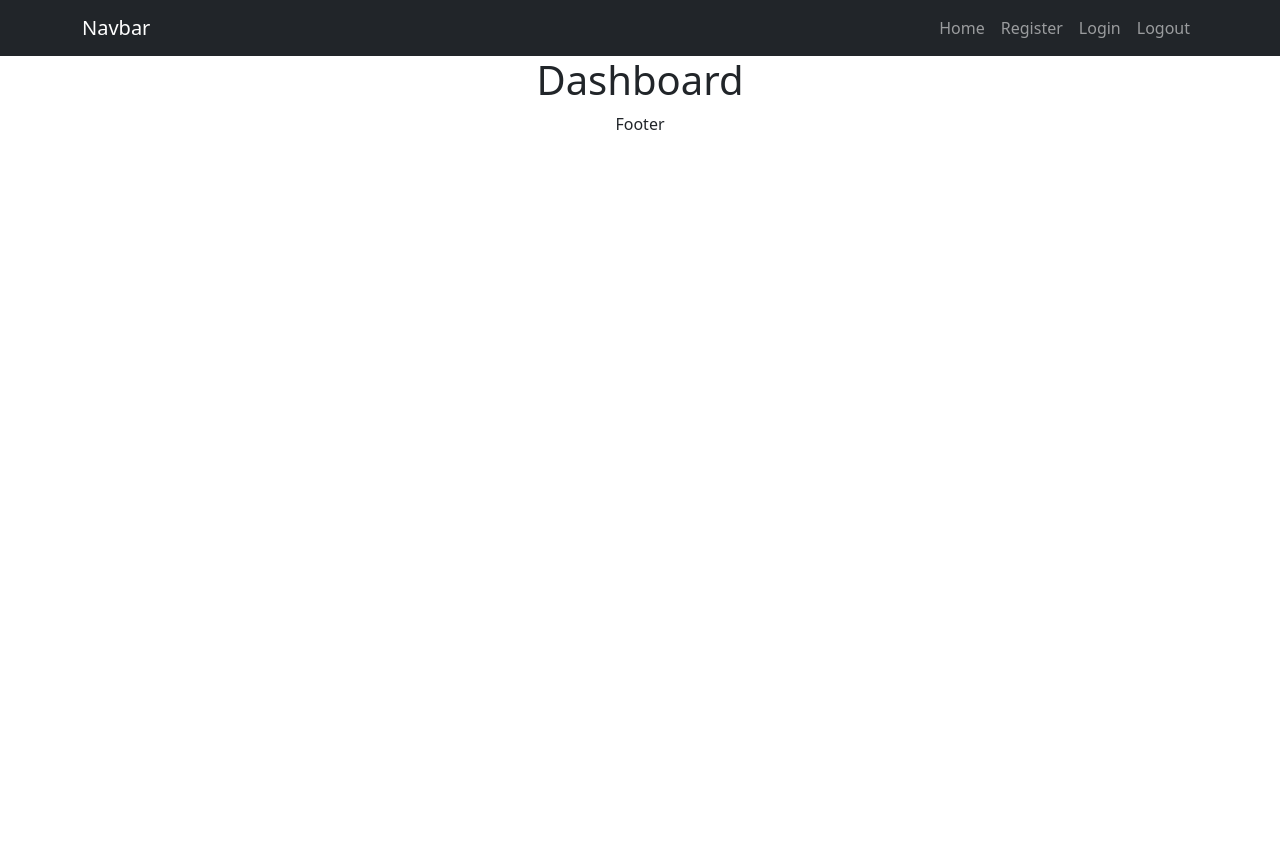
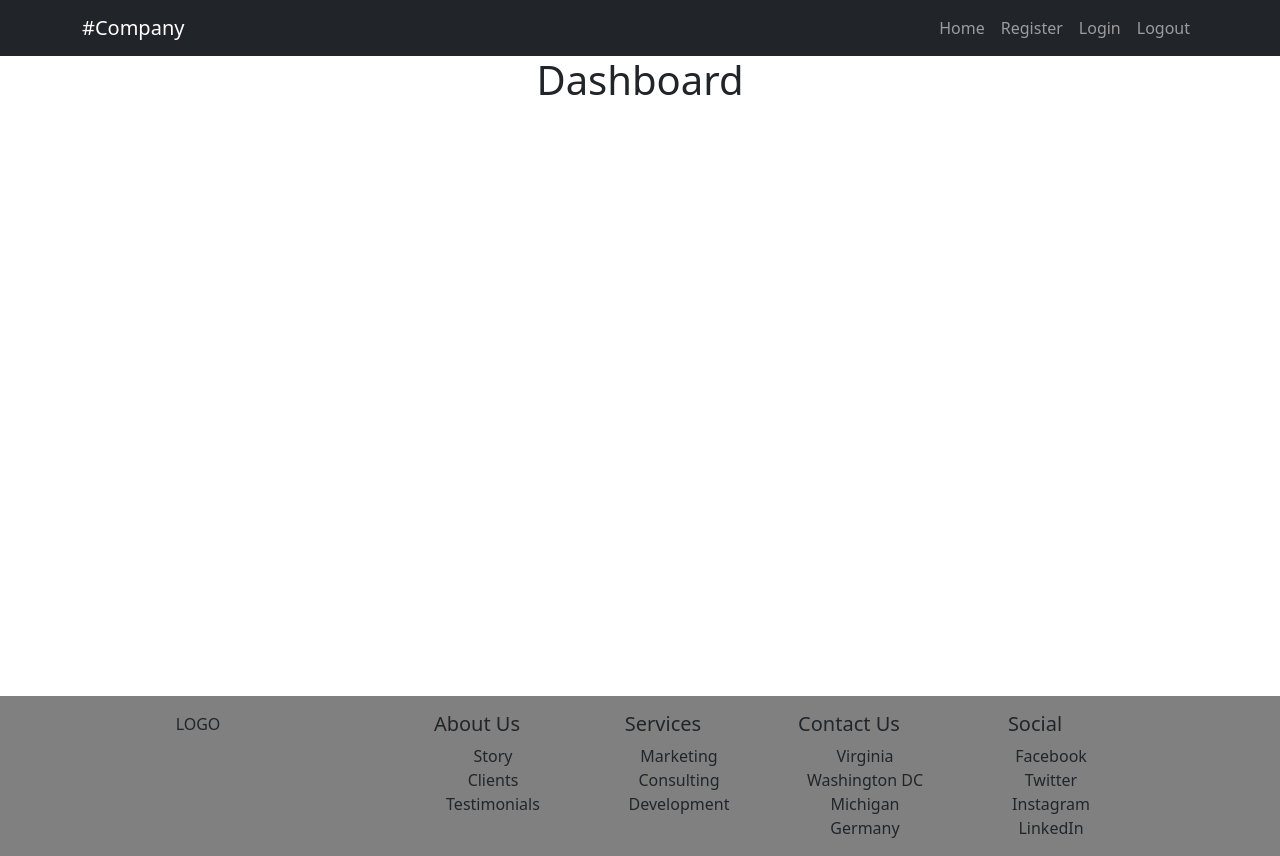
Before and after one commit to ehoversten/MERN_Starter, a React (Create React App) app in the folder client/: page / in a window 1280 px wide. Before the commit the page ends 800 px from the top, so only its background shows below. Built offline with nearby package versions, Linux system fonts and the light colour scheme.

Commit message:
added basic layout content and styling for Footer Component

```diff
--- a/client/src/App.css
+++ b/client/src/App.css
@@ -1,3 +1,5 @@
+
+
 .App {
   text-align: center;
 }
--- a/client/src/components/Footer/index.jsx
+++ b/client/src/components/Footer/index.jsx
@@ -1,11 +1,48 @@
 import React from 'react';
-import { Container } from 'react-bootstrap';
+import { Container, Row, Col } from 'react-bootstrap';
+import './styles.css'
 
 const Footer = () => {
 
     return (
-        <Container>
-            Footer
+        <Container fluid className="footer">
+            <Row className="container">
+                <Col sm={4}>LOGO</Col>
+                <Col>
+                    <h5 className="first">About Us</h5>
+                    <ul>
+                        <li>Story</li>
+                        <li>Clients</li>
+                        <li>Testimonials</li>
+                    </ul>
+                </Col>
+                <Col>
+                    <h5 className="first">Services</h5>
+                    <ul>
+                        <li>Marketing</li>
+                        <li>Consulting</li>
+                        <li>Development</li>
+                    </ul>
+                </Col>
+                <Col>
+                    <h5 className="first">Contact Us</h5>
+                    <ul>
+                        <li>Virginia</li>
+                        <li>Washington DC</li>
+                        <li>Michigan</li>
+                        <li>Germany</li>
+                    </ul>
+                </Col>
+                <Col>
+                    <h5 className="first">Social</h5>
+                    <ul>
+                        <li>Facebook</li>
+                        <li>Twitter</li>
+                        <li>Instagram</li>
+                        <li>LinkedIn</li>
+                    </ul>
+                </Col>
+            </Row>
         </Container>
     )
 }
--- a/client/src/components/Footer/styles.css
+++ b/client/src/components/Footer/styles.css
@@ -0,0 +1,12 @@
+
+
+.footer {
+    background-color: grey;
+    margin-top: auto;
+    padding-top: 1rem;
+    /* height: 15rem; */
+}
+
+ul {
+    list-style: none;
+}
--- a/client/src/components/Header/index.jsx
+++ b/client/src/components/Header/index.jsx
@@ -6,7 +6,7 @@ const Header = () => {
     return (
         <Navbar bg="dark" variant="dark">
             <Container>
-                <Navbar.Brand href="/">Navbar</Navbar.Brand>
+                <Navbar.Brand href="/">#Company</Navbar.Brand>
                 <Nav className="ms-auto">
                     <Nav.Link href="/">Home</Nav.Link>
                     <Nav.Link href="/register">Register</Nav.Link>
--- a/client/src/index.css
+++ b/client/src/index.css
@@ -1,4 +1,14 @@
+/* html {
+  width: 100%;
+  height: 100%;
+} */
+
+
 body {
+  min-height: 100vh;
+  display: flex;
+  flex-direction: column;
+
   margin: 0;
   font-family: -apple-system, BlinkMacSystemFont, 'Segoe UI', 'Roboto', 'Oxygen',
     'Ubuntu', 'Cantarell', 'Fira Sans', 'Droid Sans', 'Helvetica Neue',
--- a/client/src/pages/Dashboard/index.jsx
+++ b/client/src/pages/Dashboard/index.jsx
@@ -1,10 +1,11 @@
 import React from 'react';
 import { Container } from 'react-bootstrap';
+import './styles.css';
 
 const Dashboard = () => {
 
     return (
-        <Container>
+        <Container id="dash">
             <h1>Dashboard</h1>
         </Container>
     )
--- a/client/src/pages/Dashboard/styles.css
+++ b/client/src/pages/Dashboard/styles.css
@@ -0,0 +1,5 @@
+#dash {
+  min-height: 80vh;
+  display: flex;
+  flex-direction: column;
+}
--- a/client/src/pages/Login/index.jsx
+++ b/client/src/pages/Login/index.jsx
@@ -1,5 +1,6 @@
 import React, { useState } from 'react';
 import { Container, Card, Form, Button } from 'react-bootstrap';
+import './styles.css';
 import axios from 'axios';
 
 const Login = () => {
@@ -24,7 +25,7 @@ const Login = () => {
     };
 
     return (
-       <Container>
+       <Container id="login">
             <Card className="mt-5">
                 <Card.Header>User Login</Card.Header>
                 <Card.Body>
--- a/client/src/pages/Login/styles.css
+++ b/client/src/pages/Login/styles.css
@@ -0,0 +1,5 @@
+#login {
+    min-height: 80vh;
+    display: flex;
+    flex-direction: column;
+}
```
